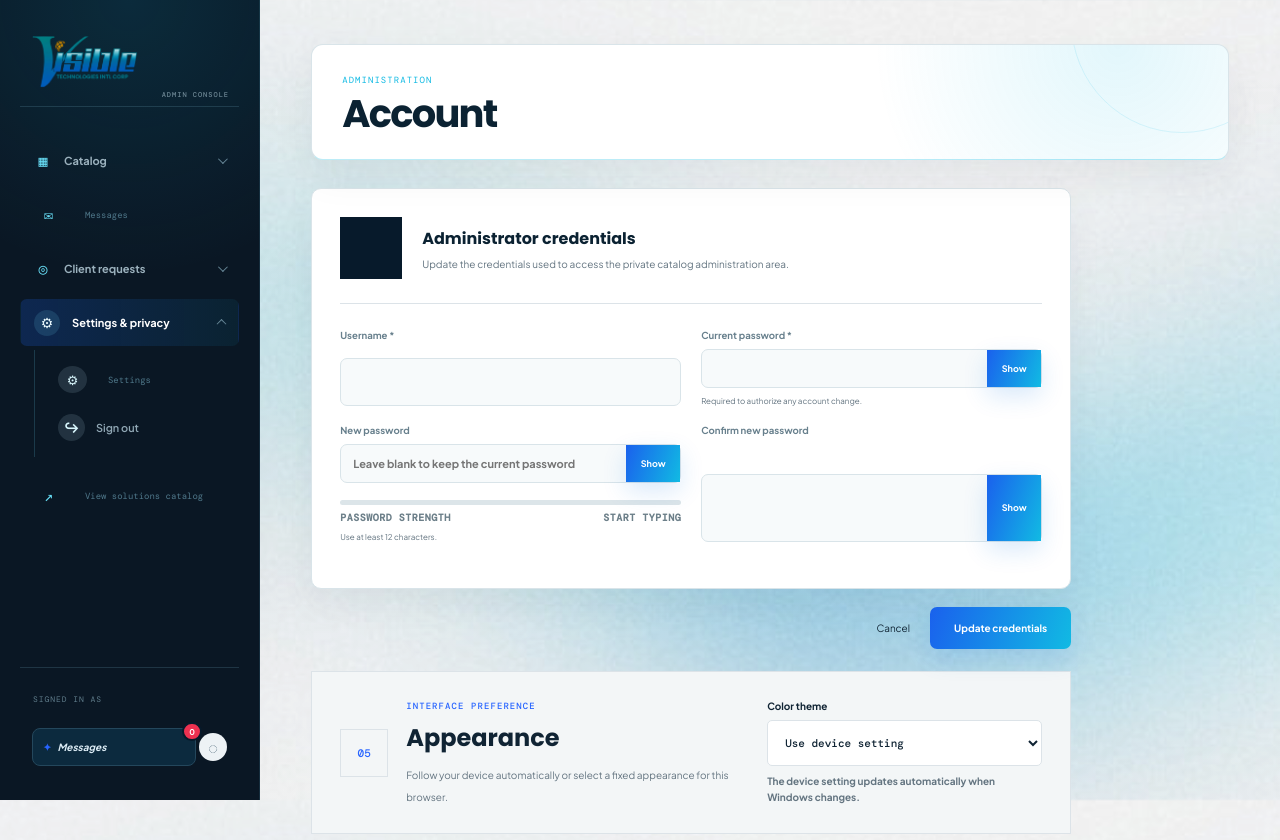
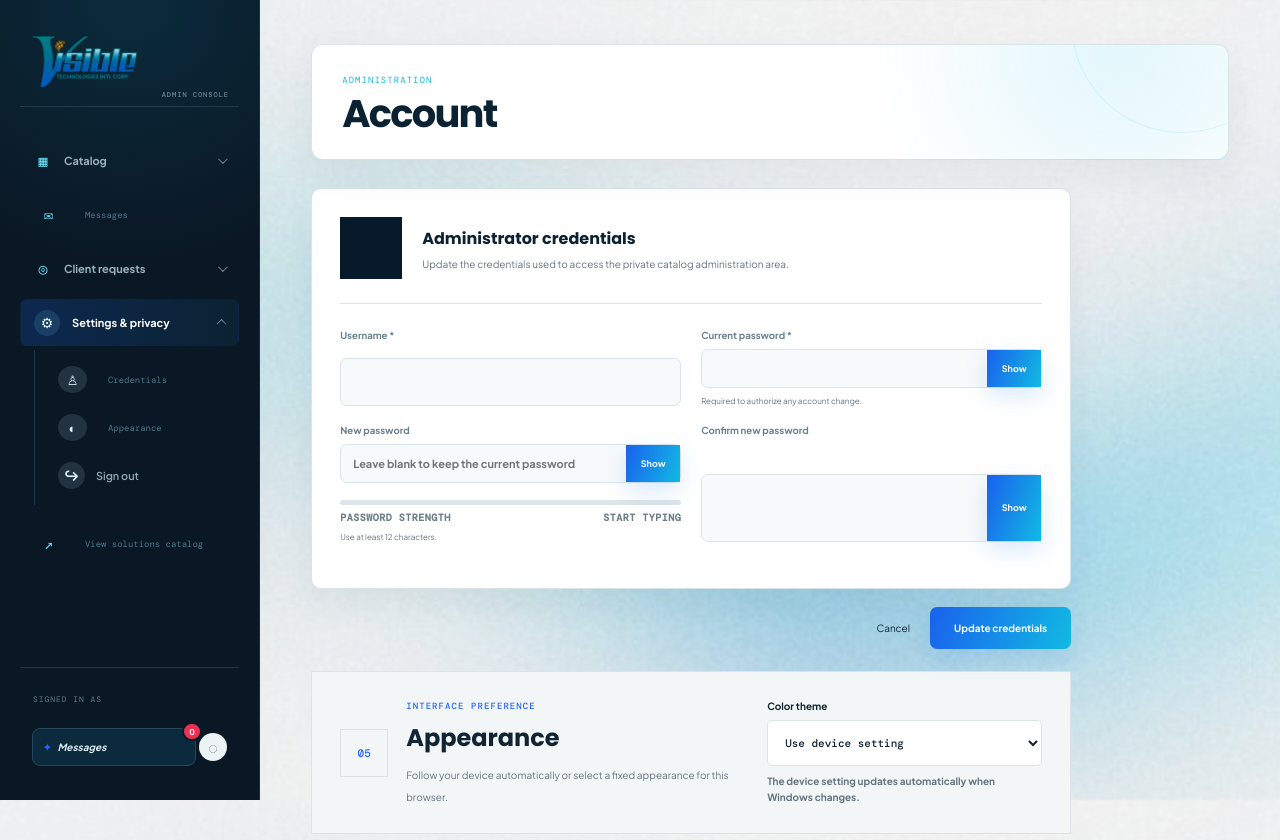
Before and after one commit to kylettzy/visiblemarketing, a Python web app: template templates/admin_account.html in a window 1280 px wide, after a click that opens the changed part. Shown: the top 840 px of the page. Run offline with Jinja, Linux system fonts and the light colour scheme; the template is opened without the code that fills it, so the values that code supplies are empty.

Commit message:
Expand admin settings navigation

```diff
--- a/static/css/admin_account.css
+++ b/static/css/admin_account.css
@@ -294,3 +294,6 @@
     grid-template-columns: 1fr;
   }
 }
+.settings-anchor-section {
+  scroll-margin-top: 24px;
+}
--- a/templates/_admin_sidebar.html
+++ b/templates/_admin_sidebar.html
@@ -66,13 +66,19 @@ request.path.startswith('/admin/activity') %}
         ><span>Settings &amp; privacy</span><i aria-hidden="true"></i>
       </summary>
       <div class="admin-nav-children admin-settings-list">
-        <a
-          class="{{ 'active' if request.path == '/admin/account' else '' }}"
-          href="/admin/account"
-          ><span class="admin-settings-icon" aria-hidden="true">⚙</span
-          ><span>Settings</span></a
+        <a href="/admin/account#credentials"
+          ><span class="admin-settings-icon" aria-hidden="true">♙</span
+          ><span>Credentials</span></a
+        >
+        <a href="/admin/account#appearance"
+          ><span class="admin-settings-icon" aria-hidden="true">◐</span
+          ><span>Appearance</span></a
         >
         {% if session.admin_role == 'superadmin' %}
+        <a href="/admin/account#database"
+          ><span class="admin-settings-icon" aria-hidden="true">⇅</span
+          ><span>Backup &amp; restore</span></a
+        >
         <a
           class="{{ 'active' if request.path.startswith('/admin/accounts') else '' }}"
           href="/admin/accounts"
--- a/templates/admin_account.html
+++ b/templates/admin_account.html
@@ -41,7 +41,7 @@
           name="csrf_token"
           value="{{ session.csrf_token }}"
         />
-        <section>
+        <section id="credentials" class="settings-anchor-section">
           <div class="account-intro">
             <span>{{ admin.username[:2]|upper }}</span>
             <div>
@@ -123,7 +123,11 @@
         </div>
       </form>
 
-      <section class="appearance-card" aria-labelledby="appearance-title">
+      <section
+        id="appearance"
+        class="appearance-card settings-anchor-section"
+        aria-labelledby="appearance-title"
+      >
         <div class="appearance-copy">
           <span>05</span>
           <div>
@@ -149,7 +153,11 @@
       </section>
 
       {% if session.admin_role == 'superadmin' %}
-      <section class="database-card" aria-labelledby="database-title">
+      <section
+        id="database"
+        class="database-card settings-anchor-section"
+        aria-labelledby="database-title"
+      >
         <div class="database-heading">
           <span>06</span>
           <div>
```
Also changed, not shown: tests/test_account_management.py (+11 -0 lines).
